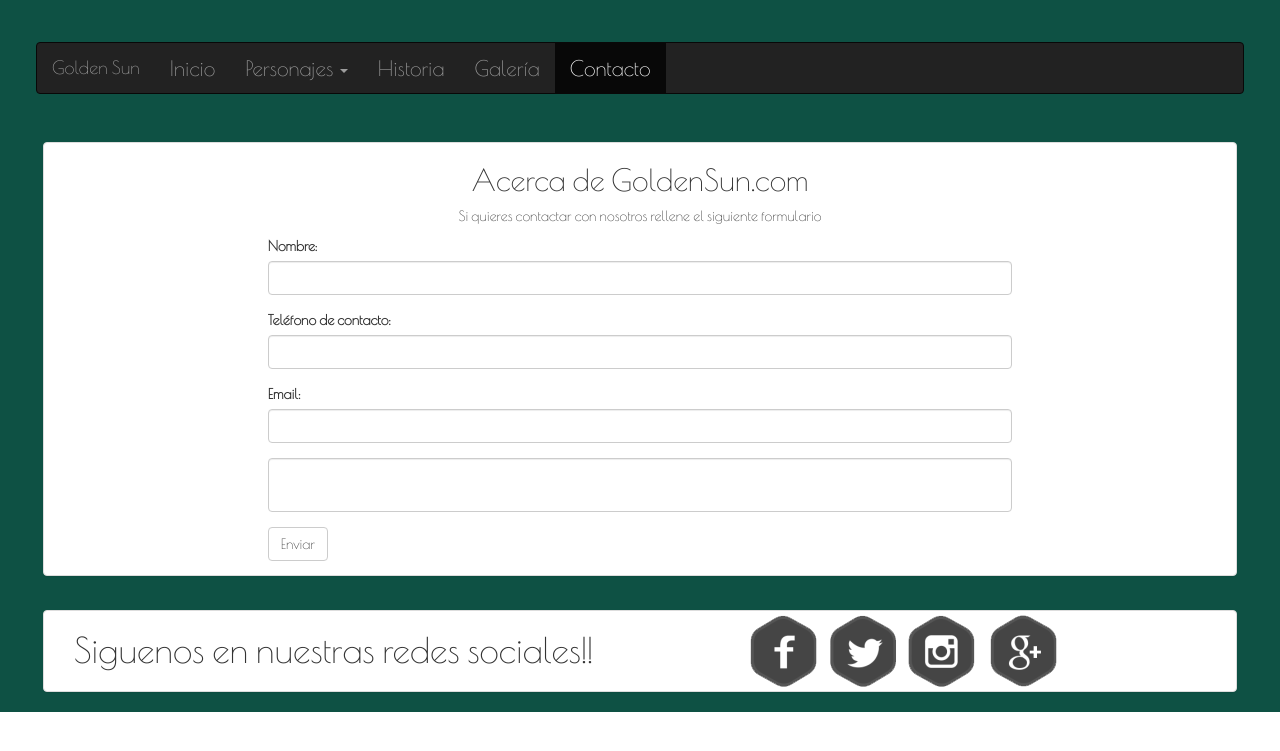
After one commit to AlvaroCodina/BootStrap, a PHP site: page /paginas/contacto.php in a window 1280 px wide. The commit adds this page. Shown: the top 751 px of the page. Run offline with PHP 8.4, Linux system fonts and the light colour scheme; some libraries are stand-ins or nearby versions.

Commit message:
Tercera modificacion del proyecto

```diff
--- a/app/index.php
+++ b/app/index.php
@@ -38,8 +38,9 @@
                                 <li><a href="paginas/personajes3.php">Golden Sun 3</a></li>
                             </ul>
                         </li>
-                        <li><a href="#">Historia</a></li>
+                        <li><a href="paginas/historia.php">Historia</a></li>
                         <li><a href="paginas/galeria.php">Galería</a></li>
+                        <li><a href="paginas/contacto.php">Contacto</a></li>
                     </ul>
                 </div>
             </nav>
--- /dev/null
+++ b/app/paginas/contacto.php
@@ -0,0 +1,92 @@
+<!DOCTYPE html>
+<html>
+    <head>
+        <meta charset="utf-8">
+        <meta http-equiv="X-UA-Compatible" content="IE=edge">
+        <meta name="viewport" content="width=device-width, initial-scale=1">
+        <title>Contacto</title>
+
+        <link rel="stylesheet" href="../resources/estilos.css">
+        <link rel="stylesheet" href="../resources/prueba.css">
+
+        <!-- Latest compiled and minified CSS -->
+        <link rel="stylesheet" href="../../bower_components/bootstrap/dist/css/bootstrap.min.css">
+
+        <!-- jQuery library -->
+        <script src="https://ajax.googleapis.com/ajax/libs/jquery/1.12.0/jquery.min.js"></script>
+
+        <!-- Latest compiled JavaScript -->
+        <script src="../../bower_components/bootstrap/dist/js/bootstrap.min.js"></script>
+
+        <link href='https://fonts.googleapis.com/css?family=Poiret+One' rel='stylesheet' type='text/css'>
+
+    </head>
+    <body>
+        <div id="todo" class="container-fluid point">
+            <nav id="menu" class="navbar navbar-inverse menu">
+                <div class="container-fluid">
+                    <div class="navbar-header">
+                        <a class="navbar-brand" href="#">Golden Sun</a>
+                    </div>
+                    <ul class="nav navbar-nav">
+                        <li><a href="../index.php">Inicio</a></li>
+                        <li class="dropdown">
+                            <a class="dropdown-toggle" data-toggle="dropdown" href="#">Personajes
+                                <span class="caret"></span></a>
+                            <ul class="dropdown-menu">
+                                <li><a href="personajes1.php">Golden Sun 1</a></li>
+                                <li><a href="personajes2.php">Golden Sun 2</a></li>
+                                <li><a href="personajes3.php">Golden Sun 3</a></li>
+                            </ul>
+                        </li>
+                        <li><a href="historia.php">Historia</a></li>
+                        <li><a href="galeria.php">Galería</a></li>
+                        <li class="active"><a href="contacto.php">Contacto</a></li>
+                    </ul>
+                </div>
+            </nav>
+
+            <!-- Cuerpo -->
+
+            <div id="cuerpo" class="row">
+                <div class="col-xs-12 col-md-12 vacio"></div>
+                <div class="panel panel-default col-xs-12 col-md-12">
+                    <h2 class="text-center">Acerca de GoldenSun.com</h2>
+                    <p class="text-center">Si quieres contactar con nosotros rellene el siguiente formulario</p>
+                    <div class="col-xs-12 col-md-8 col-md-push-2">
+                        <form role="form">
+                            <div class="form-group">
+                                <label for="nombre">Nombre:</label>
+                                <input type="text" class="form-control" id="nombre">
+                            </div>
+                            <div class="form-group">
+                                <label for="telefono">Teléfono de contacto:</label>
+                                <input type="tel" class="form-control" id="telefono">
+                            </div>
+                            <div class="form-group">
+                                <label for="email">Email:</label>
+                                <input type="email" class="form-control" id="email">
+                            </div>
+                            <div class="form-group">
+                                <textarea class="form-control" id="mensaje" style="resize: none;"></textarea>
+                            </div>
+                            <button type="submit" class="btn btn-default" style="margin-bottom: 1em;">Enviar</button>
+                        </form>
+                    </div>
+                </div>
+                <div class="col-xs-12 col-md-12 vacio2"></div>
+                <div class="panel panel-default col-xs-12 col-md-12">
+                    <h3 class="subtitulo col-xs-12 col-sm-12 col-md-6">Siguenos en nuestras redes sociales!!</h3>
+                    <div class="col-xs-12 col-sm-12 col-md-6">
+                        <div class="col-xs-2 col-sm-2 col-md-1 col-md-push-2" id="facebook"></div>
+                        <div class="col-xs-2 col-sm-2 col-md-1 col-md-push-2" id="twitter"></div>
+                        <div class="col-xs-2 col-sm-2 col-md-1 col-md-push-2" id="instagram"></div>
+                        <div class="col-xs-2 col-sm-2 col-md-1 col-md-push-2" id="google"></div>
+                    </div>
+                </div>
+
+            </div>
+
+        </div
+    </body>
+</html>
--- a/app/paginas/galeria.php
+++ b/app/paginas/galeria.php
@@ -38,8 +38,9 @@
                                 <li><a href="personajes3.php">Golden Sun 3</a></li>
                             </ul>
                         </li>
-                        <li><a href="#">Historia</a></li>
-                        <li class="active"><a href="#">Galería</a></li>
+                        <li><a href="historia.php">Historia</a></li>
+                        <li class="active"><a href="galeria.php">Galería</a></li>
+                        <li><a href="contacto.php">Contacto</a></li>
                     </ul>
                 </div>
             </nav>
--- a/app/paginas/personajes1.php
+++ b/app/paginas/personajes1.php
@@ -39,8 +39,9 @@
                                 <li><a href="personajes3.php">Golden Sun 3</a></li>
                             </ul>
                         </li>
-                        <li><a href="#">Historia</a></li>
+                        <li><a href="historia.php">Historia</a></li>
                         <li><a href="galeria.php">Galería</a></li>
+                        <li><a href="contacto.php">Contacto</a></li>
                     </ul>
                 </div>
             </nav>
--- a/app/paginas/personajes2.php
+++ b/app/paginas/personajes2.php
@@ -39,8 +39,9 @@
                                 <li><a href="personajes3.php">Golden Sun 3</a></li>
                             </ul>
                         </li>
-                        <li><a href="#">Historia</a></li>
+                        <li><a href="historia.php">Historia</a></li>
                         <li><a href="galeria.php">Galería</a></li>
+                        <li><a href="contacto.php">Contacto</a></li>
                     </ul>
                 </div>
             </nav>
--- a/app/paginas/personajes3.php
+++ b/app/paginas/personajes3.php
@@ -39,8 +39,9 @@
                                 <li><a href="personajes3.php">Golden Sun 3</a></li>
                             </ul>
                         </li>
-                        <li><a href="#">Historia</a></li>
+                        <li><a href="historia.php">Historia</a></li>
                         <li><a href="galeria.php">Galería</a></li>
+                        <li><a href="contacto.php">Contacto</a></li>
                     </ul>
                 </div>
             </nav>
--- a/app/resources/estilos.css
+++ b/app/resources/estilos.css
@@ -22,15 +22,30 @@ and open the template in the editor.
 .subtitulo {
   font-size: 2.5em;
 }
-#menu {
-  margin-top: 2em;
-  margin-left: 1em;
-  margin-right: 1em;
+
+
+@media screen and (min-width: 480px) {
+    #cuerpo {
+        margin-left: 2em;
+        margin-right: 2em;
+    }
+    #menu {
+        margin-top: 2em;
+        margin-left: 1em;
+        margin-right: 1em;
+    }
 }
-#cuerpo {
-  margin-left: 2em;
-  margin-right: 2em;
+@media only screen and (max-device-width: 480px) {
+    #cuerpo {
+        margin-left: 0;
+        margin-right: 0;
+    }
+    #menu{
+        margin: 0;
+    }
 }
+
+
 .paneles {
   background-color: #262626;
   color: white;
@@ -44,3 +59,6 @@ and open the template in the editor.
 .vacio {
   height: 2em;
 }
+.vacio2 {
+  height: 1em;
+}
--- /dev/null
+++ b/app/resources/prueba.css
@@ -0,0 +1,33 @@
+/*
+To change this license header, choose License Headers in Project Properties.
+To change this template file, choose Tools | Templates
+and open the template in the editor.
+*/
+/*
+    Created on : 24-feb-2016, 11:45:32
+    Author     : alvaro
+*/
+
+#facebook{
+    width: 80px;
+    height: 80px;
+    background: url(../resources/imagenes/iconos.png) -135px -15px no-repeat;
+}
+
+#twitter{
+    width: 80px;
+    height: 80px;
+    background: url(../resources/imagenes/iconos.png) -215px -15px no-repeat;
+}
+
+#instagram{
+    width: 80px;
+    height: 80px;
+    background: url(../resources/imagenes/iconos.png) -455px -15px no-repeat;
+}
+
+#google{
+    width: 80px;
+    height: 80px;
+    background: url(../resources/imagenes/iconos.png) -135px -173px no-repeat;
+}
```
Also changed, not shown: app/paginas/historia.php (added, +49 -0 lines), app/resources/imagenes/iconos.png (added).
